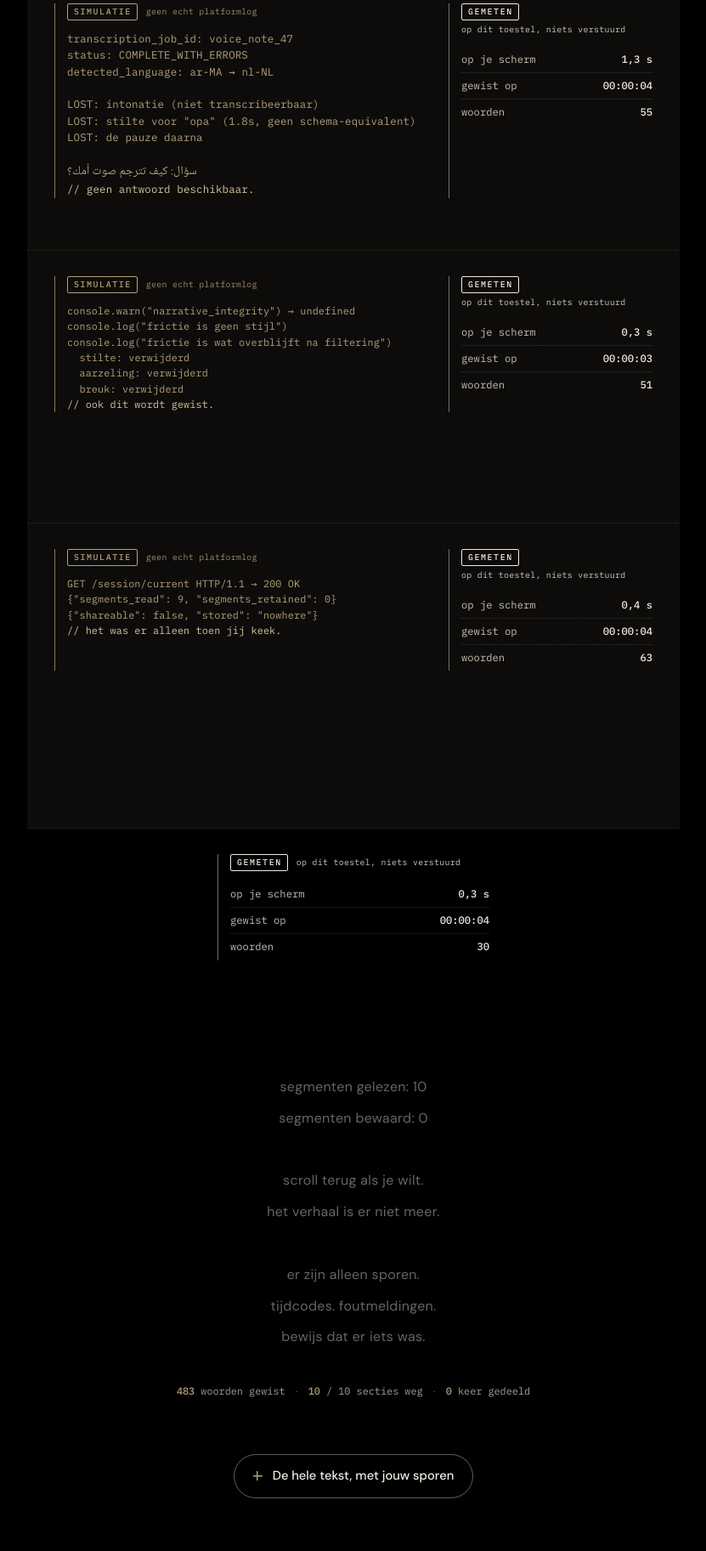
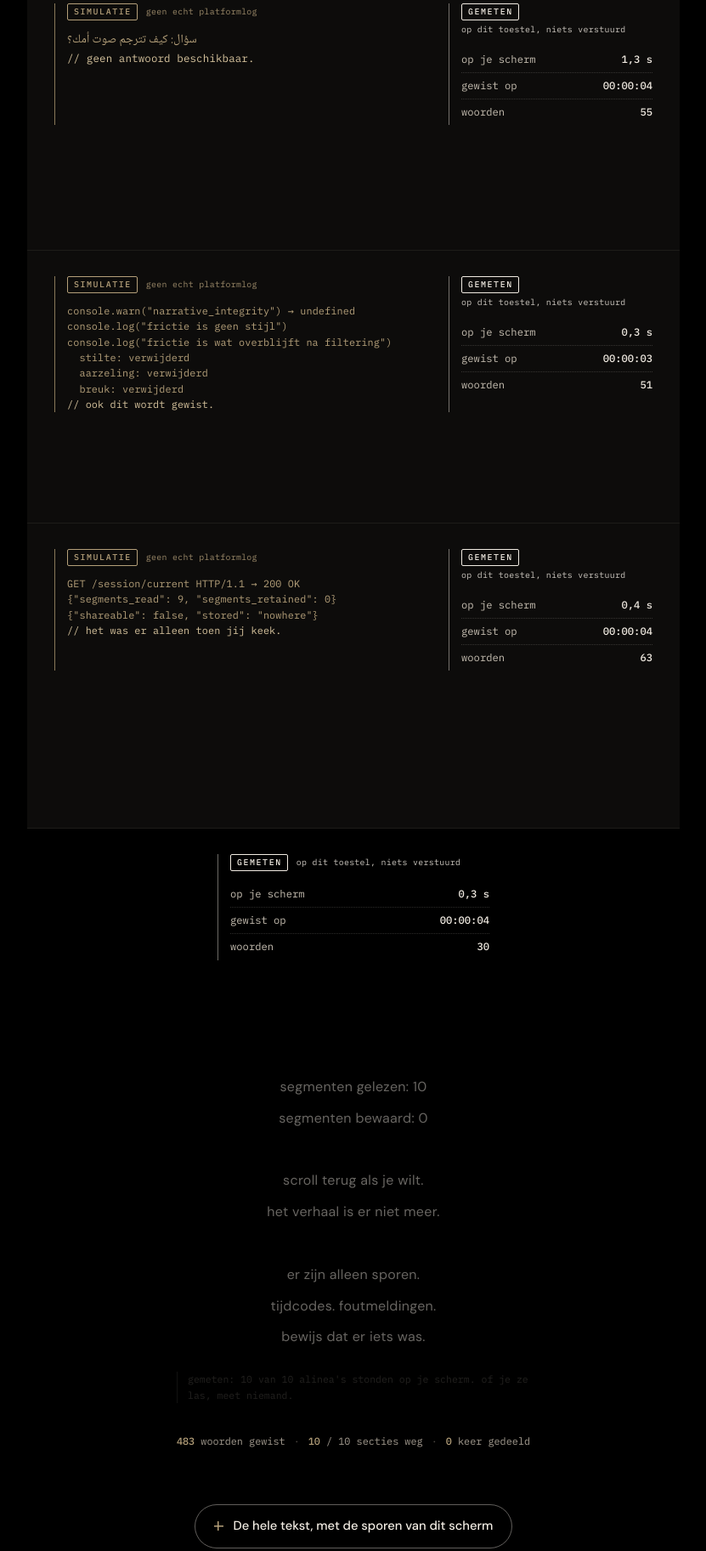
Before and after one commit to aimhassan/frictie-als-vorm, a plain HTML site: page v3/index.html in a window 1280 px wide. Shown: the part 2714-4539 px from the top of the page at 85% size, without its empty margins (224-1055 px from the left). Drawn offline with Linux system fonts and the light colour scheme.

Commit message:
v3: apply p22-worker's concept review (card t_e4604025)
- Mother paragraph: the invented recording details about her voice note
  are removed (job id, error status, language line, the 1.8s silence,
  the LOST lines). The Arabic question and "// geen antwoord
  beschikbaar." stay until Aiman decides; v2 is unchanged at /v2/.
- Only what was on the reader's screen can be erased: "Hele tekst
  bekijken" no longer erases the feed, and scrolling back before the
  line restores a fading paragraph.
- Precise privacy wording: the piece sends nothing, measures only in the
  tab; the page load itself goes through GitHub Pages.
- The farewell is verbatim again ("segmenten gelezen: 10") with the
  measured correction beneath it.
- Archive renamed "De hele tekst, met de sporen van dit scherm"; its
  traces are labelled "gemeten".
- CHANGELOG updated, including how the claims were tested.

Co-Authored-By: Claude Opus 5.5 <noreply@anthropic.com>

```diff
--- a/v3/index.html
+++ b/v3/index.html
@@ -154,6 +154,7 @@
       <section class="endcard" aria-labelledby="endTitle">
         <h2 class="sr-only" id="endTitle">Einde van de feed</h2>
         <p class="farewell" id="farewell" aria-hidden="true"></p>
+        <p class="farewell-correction" id="farewellCorrection" aria-hidden="true"></p>
         <p class="footer-stats">
           <span class="stat"><span class="stat-num" id="wordsLost">0</span> woorden gewist</span>
           <span class="stat-sep" aria-hidden="true">·</span>
@@ -165,9 +166,9 @@
 
       <section class="archive" id="archief" aria-labelledby="archiefTitel">
         <details class="archive-box" id="archiveBox">
-          <summary id="archiefTitel">De hele tekst, met jouw sporen</summary>
+          <summary id="archiefTitel">De hele tekst, met de sporen van dit scherm</summary>
           <div class="archive-body">
-            <p class="archive-rule">regel: een alinea vervaagt zodra de onderkant ervan de helft van je scherm passeert, en wordt gewist zodra die het bovenste derde bereikt. voor iedereen hetzelfde, op elk scherm. tijdcodes tellen vanaf het openen van deze pagina.</p>
+            <p class="archive-rule">regel: een alinea die op je scherm heeft gestaan, vervaagt zodra je verder scrolt en de onderkant ervan de helft van je scherm passeert, en wordt gewist zodra die het bovenste derde bereikt. wat je overslaat, blijft staan. voor iedereen hetzelfde, op elk scherm. tijdcodes tellen vanaf het openen van deze pagina.</p>
             <ol class="archive-list" id="archiveList" role="list"></ol>
             <dl class="manifest" id="manifest">
               <div>
@@ -180,7 +181,7 @@
               </div>
               <div>
                 <dt>verstuurd</dt>
-                <dd id="manifestNet">niets.</dd>
+                <dd id="manifestNet">niets door dit stuk.</dd>
               </div>
             </dl>
           </div>
@@ -191,7 +192,7 @@
         <p class="footer-system" id="footerSystem"></p>
         <div class="correction">
           <p class="was"><span class="tag">versie 2 zei</span> <del>Dit stuk registreert anoniem welke segmenten je las en wat je typte als reactie, als onderdeel van artistiek onderzoek. Er worden geen persoonlijke gegevens opgeslagen.</del></p>
-          <p class="is"><span class="tag">correctie</span> Dit stuk registreert niets en verstuurt niets. Je sporen blijven in dit tabblad en verdwijnen als je het sluit. Alleen het laden van de pagina loopt via GitHub Pages.</p>
+          <p class="is"><span class="tag">correctie</span> Dit stuk verstuurt niets. Wat het meet, blijft in dit tabblad en is weg zodra je het sluit. Alleen het laden van de pagina gaat via GitHub Pages.</p>
         </div>
         <p class="credit">Frictie als vorm, Aiman Hassani, 2026<br>
         <span class="credit-sub">Met steun van het Stimuleringsfonds Creatieve Industrie</span></p>
--- a/v3/script.js
+++ b/v3/script.js
@@ -55,17 +55,11 @@ Cache-Control: no-store
 viewer_memory: 0B | platform_cache: 2.4kB
 // je hebt het gezien. het systeem herinnert het zich. jij niet.`,
 
-    // Segment 6: mother / Arabic: different register. A failed transcription job,
-    // not a content moderation pipeline. More broken. The Arabic line stays.
-    `transcription_job_id: voice_note_47
-status: COMPLETE_WITH_ERRORS
-detected_language: ar-MA → nl-NL
-
-LOST: intonatie (niet transcribeerbaar)
-LOST: stilte voor "opa" (1.8s, geen schema-equivalent)
-LOST: de pauze daarna
-
-سؤال: كيف تترجم صوت أمك؟
+    // Segment 6 (de zevende alinea, de moeder). Versie 2 had hier een verzonnen transcriptielog van haar voice-note
+    // (job-id, foutstatus, taal, een stilte van 1.8s). Die gegevens over een echte opname zijn
+    // weg na de review van p22-worker (13 nov 2026, conceptbrief richting 5). Of de vraag blijft,
+    // beslist Aiman. Versie 2 staat ongewijzigd op /v2/.
+    `سؤال: كيف تترجم صوت أمك؟
 // geen antwoord beschikbaar.`,
 
     `console.warn("narrative_integrity") → undefined
@@ -142,6 +136,7 @@ bewijs dat er iets was.`,
   const footerSystem = $('footerSystem');
   const announcer = $('announcer');
   const farewell = $('farewell');
+  const farewellCorrection = $('farewellCorrection');
   const archiveBox = $('archiveBox');
   const archiveList = $('archiveList');
   const manifestNet = $('manifestNet');
@@ -163,6 +158,7 @@ bewijs dat er iets was.`,
       ui: null,
       words: countWords(text),
       state: 'live', // live | fading | erasing | gone
+      armed: false, // heeft boven de wislijn op je scherm gestaan
       visible: false,
       since: null, // sinds wanneer de alinea op het scherm staat
       ms: 0, // tijd op het scherm
@@ -239,13 +235,13 @@ bewijs dat er iets was.`,
       'Stimuleringsfonds Creatieve Industrie, Startregeling 2025';
     manifestNet.textContent =
       n === null
-        ? 'niets. deze browser laat het tellen van netwerkverzoeken niet toe.'
-        : 'niets. netwerkverzoeken sinds het laden, geteld door deze pagina: ' + n + '.';
+        ? 'niets door dit stuk. het laden van de pagina gaat via GitHub Pages; tellen na het laden kan deze browser niet.'
+        : 'niets door dit stuk. het laden van de pagina gaat via GitHub Pages; daarna geteld door deze pagina: ' + n + (n === 1 ? ' netwerkverzoek.' : ' netwerkverzoeken.');
   }
 
   // ---- TEKENVERVANGING ----
   // Het systeem schrijft over de tekst heen, van links naar rechts.
-  // Alinea 6 (de moeder) gaat zachter en trager.
+  // Segment 6 (de zevende alinea, de moeder) gaat zachter en trager.
   const CHARS = '█▓▒░╔╗╚╝║═╬╣╠╦╩▄▀■□▪▫●○◆◇';
   const CHARS_SOFT = '░▒▓ ─ ╌ ╎ · ∙ • ◦ ○ ◌ ∘';
 
@@ -426,11 +422,16 @@ bewijs dat er iets was.`,
 
   // ---- HET EINDE ----
   function theEnd() {
-    // "gelezen" telt de alinea's die op je scherm hebben gestaan.
+    // Het slotspoor uit versie 2 blijft woord voor woord. "Gelezen" meet niemand,
+    // dus staat de meting ernaast: hoeveel alinea's echt op je scherm stonden.
     const seen = segs.filter((s) => s.ms > 0).length;
-    farewell.textContent = ghostData[FAREWELL].replace('segmenten gelezen: 10', 'segmenten gelezen: ' + seen);
+    farewell.textContent = ghostData[FAREWELL];
+    farewellCorrection.textContent =
+      'gemeten: ' + seen + ' van ' + segs.length + " alinea's stonden op je scherm. of je ze las, meet niemand.";
     farewell.classList.add('shown');
+    farewellCorrection.classList.add('shown');
     farewell.removeAttribute('aria-hidden');
+    farewellCorrection.removeAttribute('aria-hidden');
     document.body.classList.add('ended');
   }
 
@@ -449,7 +450,7 @@ bewijs dat er iets was.`,
 
   function updateArchive(s) {
     const parts = [];
-    if (s.state === 'gone') parts.push('op je scherm ' + fmtDur(s.ms), 'gewist op ' + fmtTC(s.erasedAt));
+    if (s.state === 'gone') parts.push('gemeten: op je scherm ' + fmtDur(s.ms), 'gewist op ' + fmtTC(s.erasedAt));
     else parts.push('nog in de feed');
     parts.push(s.words + ' woorden');
     if (s.comment) parts.push('reactie: ' + s.comment.chars + ' tekens, niet verstuurd');
@@ -596,11 +597,20 @@ bewijs dat er iets was.`,
       measure(s, rect, vh, now);
       if (s.state === 'erasing') continue;
       const bottom = rect.bottom;
+      // Alleen wat op je scherm heeft gestaan, kan verdwijnen. Wie overslaat of springt, wist niets.
+      if (s.visible && bottom >= vh * ERASE_AT) s.armed = true;
+      if (!s.armed) continue;
       if (bottom < vh * ERASE_AT) {
         erase(s);
-      } else if (bottom < vh * FADE_AT && s.state === 'live') {
-        s.state = 'fading';
-        s.node.classList.add('dissolving');
+      } else if (bottom < vh * FADE_AT) {
+        if (s.state === 'live') {
+          s.state = 'fading';
+          s.node.classList.add('dissolving');
+        }
+      } else if (s.state === 'fading') {
+        // Terugscrollen houdt hem nog even vast. Pas voorbij de lijn is hij weg.
+        s.state = 'live';
+        s.node.classList.remove('dissolving');
       }
     }
   }
@@ -625,6 +635,7 @@ bewijs dat er iets was.`,
   });
   buildArchive();
   farewell.textContent = ghostData[FAREWELL]; // houdt de plek vrij, onzichtbaar tot het einde
+  farewellCorrection.textContent = "gemeten: 10 van 10 alinea's stonden op je scherm. of je ze las, meet niemand.";
   updateProgress();
   updateStats();
   renderSystem();
--- a/v3/style.css
+++ b/v3/style.css
@@ -720,7 +720,7 @@ body.is-dark .comment-correction {
   unicode-bidi: isolate;
 }
 
-/* Alinea 6 (de moeder): zelfde kleur, iets groter. Hier viel meer te verliezen. */
+/* Segment 6 (de zevende alinea, de moeder): zelfde kleur, iets groter. Hier viel meer te verliezen. */
 .segment[data-segment='6'] .trace-log {
   font-size: 0.78rem;
 }
@@ -819,6 +819,25 @@ body.is-dark .comment-correction {
 .farewell.shown {
   visibility: visible;
   animation: final-appear 2.5s ease-out;
+}
+
+/* De meting naast het slotspoor: "gelezen" meet niemand. */
+.farewell-correction {
+  margin-top: -14px;
+  max-width: 26rem;
+  font-family: var(--mono);
+  font-size: 0.72rem;
+  line-height: 1.6;
+  color: var(--cream-dim);
+  padding-left: 12px;
+  border-left: 1px solid rgba(242, 236, 227, 0.45);
+  text-align: left;
+  visibility: hidden;
+}
+
+.farewell-correction.shown {
+  visibility: visible;
+  animation: final-appear 3s ease-out;
 }
 
 @keyframes final-appear {
```
Also changed, not shown: 1 other file.
